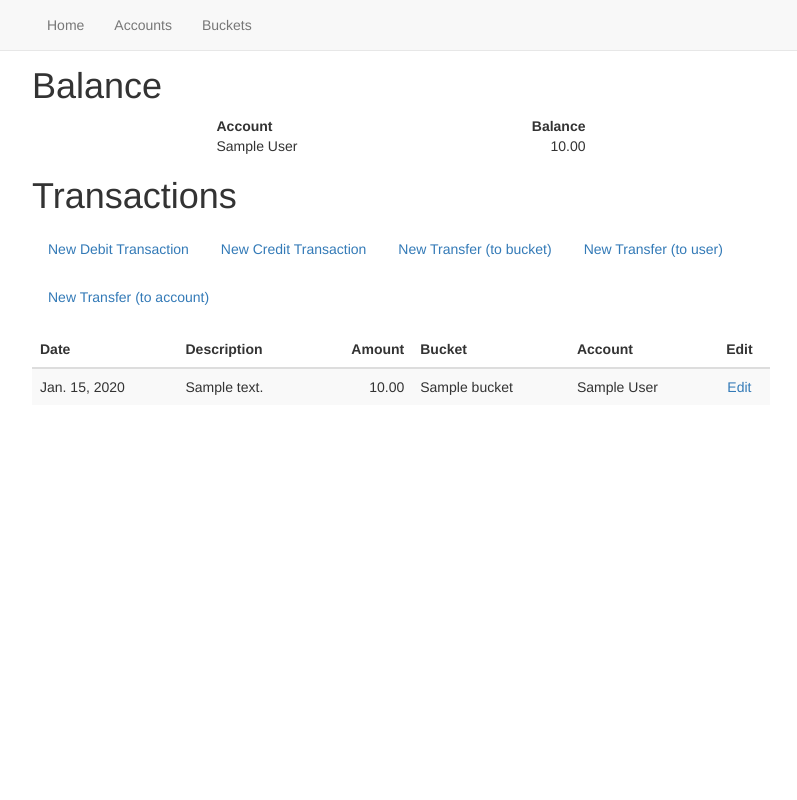
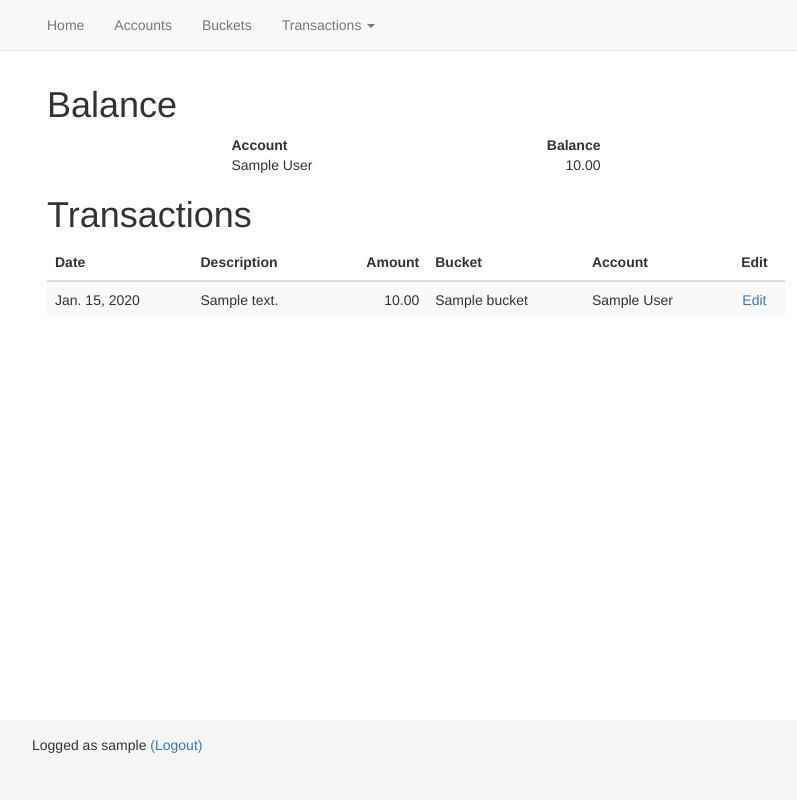
Before and after one commit to thyagostall/prudget, a Django app: page /dashboard/ in a window 1280 px wide. Shown: the whole page, without its empty margins (239-1036 px from the left). Run offline with Django 3.2, Linux system fonts and the light colour scheme; a user stored in the database is signed in; tables that the repository leaves empty hold one stand-in row (values such as "Sample post"); some libraries are stand-ins or nearby versions.

Commit message:
Improving UI

```diff
--- a/templates/base.html
+++ b/templates/base.html
@@ -8,10 +8,10 @@
     <meta name="viewport" content="width=device-width, initial-scale=1"/>
     <title>Prudget</title>
 
+    {% bootstrap_css %}
     <link rel="stylesheet" type="text/css" href="{% static 'transactions/style.css' %}"/>
-    <link rel="stylesheet" type="text/css" href="{% static 'transactions/navbar.css' %}"/>
 
-    {% bootstrap_css %}
+    <script src="{% bootstrap_jquery_url %}"></script>
     {% bootstrap_javascript %}
 </head>
 <body>
@@ -19,18 +19,44 @@
 {% if not user.is_anonymous %}
     <nav class="navbar navbar-default navbar-fixed-top">
         <div class="container">
-            <ul class="nav navbar-nav">
-                <li><a href="{% url 'dashboard' %}">Home</a></li>
-                <li><a href="{% url 'account-list' %}">Accounts</a></li>
-                <li><a href="{% url 'bucket-list' %}">Buckets</a></li>
-            </ul>
+            <div class="collapse navbar-collapse">
+                <ul class="nav navbar-nav">
+                    <li><a href="{% url 'dashboard' %}">Home</a></li>
+                    <li><a href="{% url 'account-list' %}">Accounts</a></li>
+                    <li><a href="{% url 'bucket-list' %}">Buckets</a></li>
+                    <li class="dropdown">
+                        <a href="#" class="dropdown-toggle" data-toggle="dropdown" role="button" aria-haspopup="true"
+                           aria-expanded="true">Transactions <span class="caret"></span> </a>
+                        <ul class="dropdown-menu">
+                            <li><a href="{% url 'new-debit-transaction' %}">New Debit</a></li>
+                            <li><a href="{% url 'new-credit-transaction' %}">New Credit</a></li>
+                            <li role="separator" class="divider"></li>
+                            <li><a href="{% url 'transfer-bucket' %}">Transfer to bucket</a></li>
+                            <li><a href="{% url 'transfer-user' %}">Transfer to account</a></li>
+                            <li role="separator" class="divider"></li>
+                            <li><a href="{% url 'transfer-user' %}">Transfer to user</a></li>
+                        </ul>
+                    </li>
+                </ul>
+            </div>
         </div>
     </nav>
+{% endif %}
 
-    <p class="user-box">Logged user: {{ user }}</p>
-{% endif %}
+<div class="container">
 
 {% block content %}
 {% endblock content %}
+
+</div>
+
+<footer class="footer">
+    <div class="container">
+        {% if not user.is_anonymous %}
+            <p class="user-box">Logged as {{ user }} <a href="{% url 'logout' %}">(Logout)</a></p>
+        {% endif %}
+    </div>
+</footer>
+
 </body>
 </html>
--- a/templates/transactions/account_list.html
+++ b/templates/transactions/account_list.html
@@ -28,8 +28,9 @@
             </tbody>
             <tfoot>
                 <tr>
-                    <td class="table-cell-summary">Total</td>
-                    <td class="table-cell-currency">{{ total|floatformat:2 }}</td>
+                    <th class="table-cell-summary">Total</th>
+                    <th class="table-cell-currency">{{ total|floatformat:2 }}</th>
+                    <th></th>
                 </tr>
             </tfoot>
         </table>
--- a/templates/transactions/bucket_list.html
+++ b/templates/transactions/bucket_list.html
@@ -30,9 +30,9 @@
             </tbody>
             <tfoot>
                 <tr>
-                    <td class="table-cell-title">Total</td>
-                    <td class="table-cell-currency">{{ total|floatformat:2 }}</td>
-                    <td></td>
+                    <th class="table-cell-title">Total</th>
+                    <th class="table-cell-currency">{{ total|floatformat:2 }}</th>
+                    <th></th>
                 </tr>
             </tfoot>
         </table>
--- a/templates/transactions/dashboard.html
+++ b/templates/transactions/dashboard.html
@@ -25,16 +25,6 @@
         </table>
 
         <h1>Transactions</h1>
-
-        <nav>
-            <ul>
-                <li><a href="{% url 'new-debit-transaction' %}">New Debit Transaction</a></li>
-                <li><a href="{% url 'new-credit-transaction' %}">New Credit Transaction</a></li>
-                <li><a href="{% url 'transfer-bucket' %}">New Transfer (to bucket)</a></li>
-                <li><a href="{% url 'transfer-user' %}">New Transfer (to user)</a></li>
-                <li><a href="{% url 'transfer-account' %}">New Transfer (to account)</a></li>
-            </ul>
-        </nav>
 
         <table class="table-full-width table table-striped">
             <thead>
--- a/templates/transactions/login.html
+++ b/templates/transactions/login.html
@@ -1,4 +1,6 @@
 {% extends 'base.html' %}
+
+{% load bootstrap_tags %}
 
 {% block content %}
 
@@ -6,8 +8,8 @@
 
     <form action="{% url 'login' %}" method="post" class="form">
         {% csrf_token %}
-        {{ form }}
-        <button type="submit">Login</button>
+        {{ form|as_bootstrap }}
+        <button type="submit" class="btn btn-primary">Login</button>
     </form>
 
 {% endblock content %}
--- a/transactions/static/transactions/navbar.css
+++ /dev/null
@@ -1,21 +0,0 @@
-ul {
-    list-style-type: none;
-    margin: 0;
-    padding: 0;
-    overflow: hidden;
-}
-
-li {
-    float: left;
-}
-
-li a {
-    display: block;
-    text-align: center;
-    padding: 14px 16px;
-}
-
-.user-box {
-    text-align: left;
-    padding: 0 14px 16px;
-}
--- a/transactions/static/transactions/style.css
+++ b/transactions/static/transactions/style.css
@@ -1,3 +1,16 @@
+body {
+    padding-top: 65px;
+}
+
+.footer {
+    position: absolute;
+    padding: 15px;
+    bottom: 0;
+    width: 100%;
+    height: 80px;
+    background-color: #f5f5f5;
+}
+
 .table-cell-title {
     text-align: left;
 }
```
Also changed, not shown: transactions/tests/test_login.py (+2 -2 lines).
